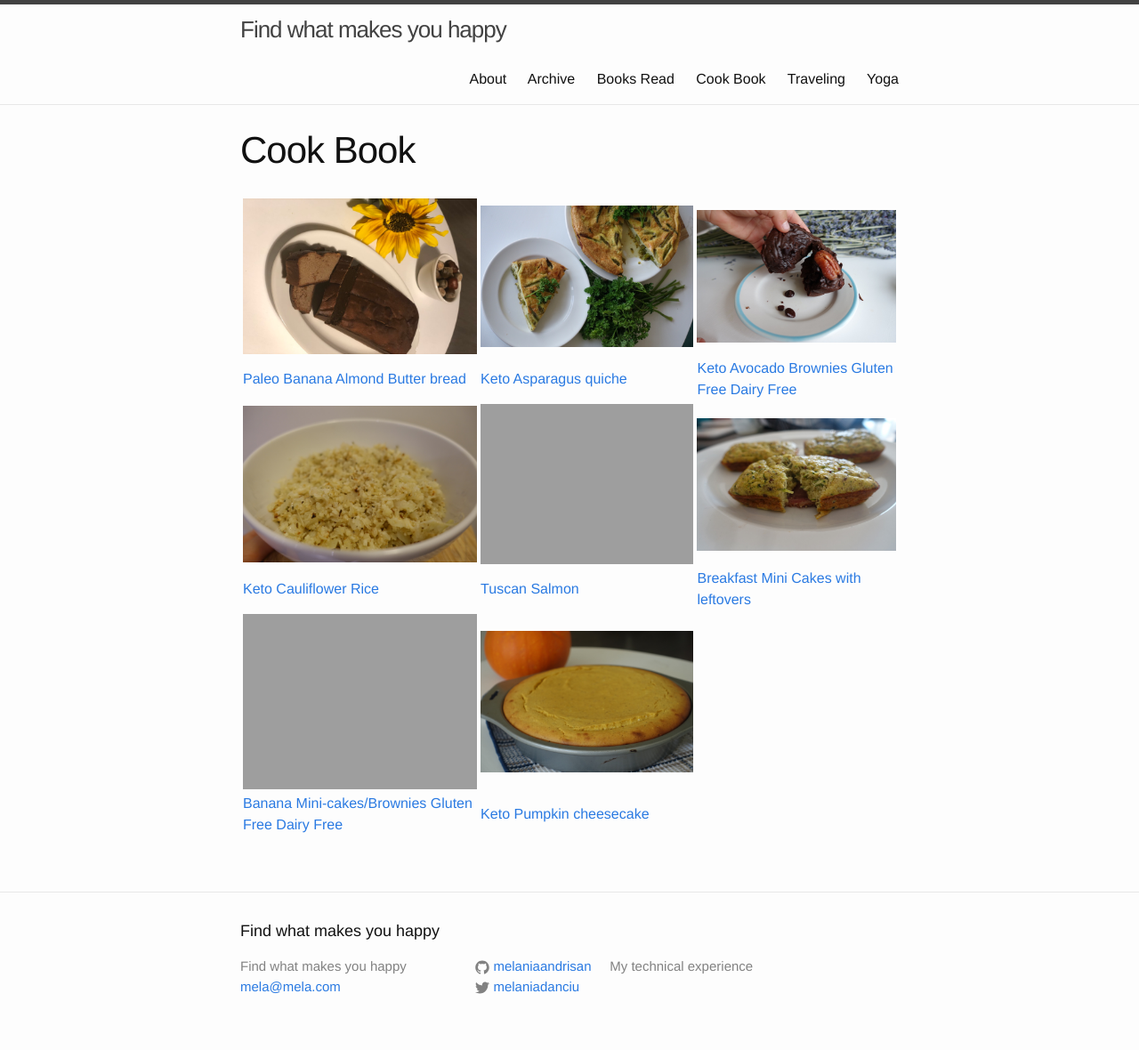
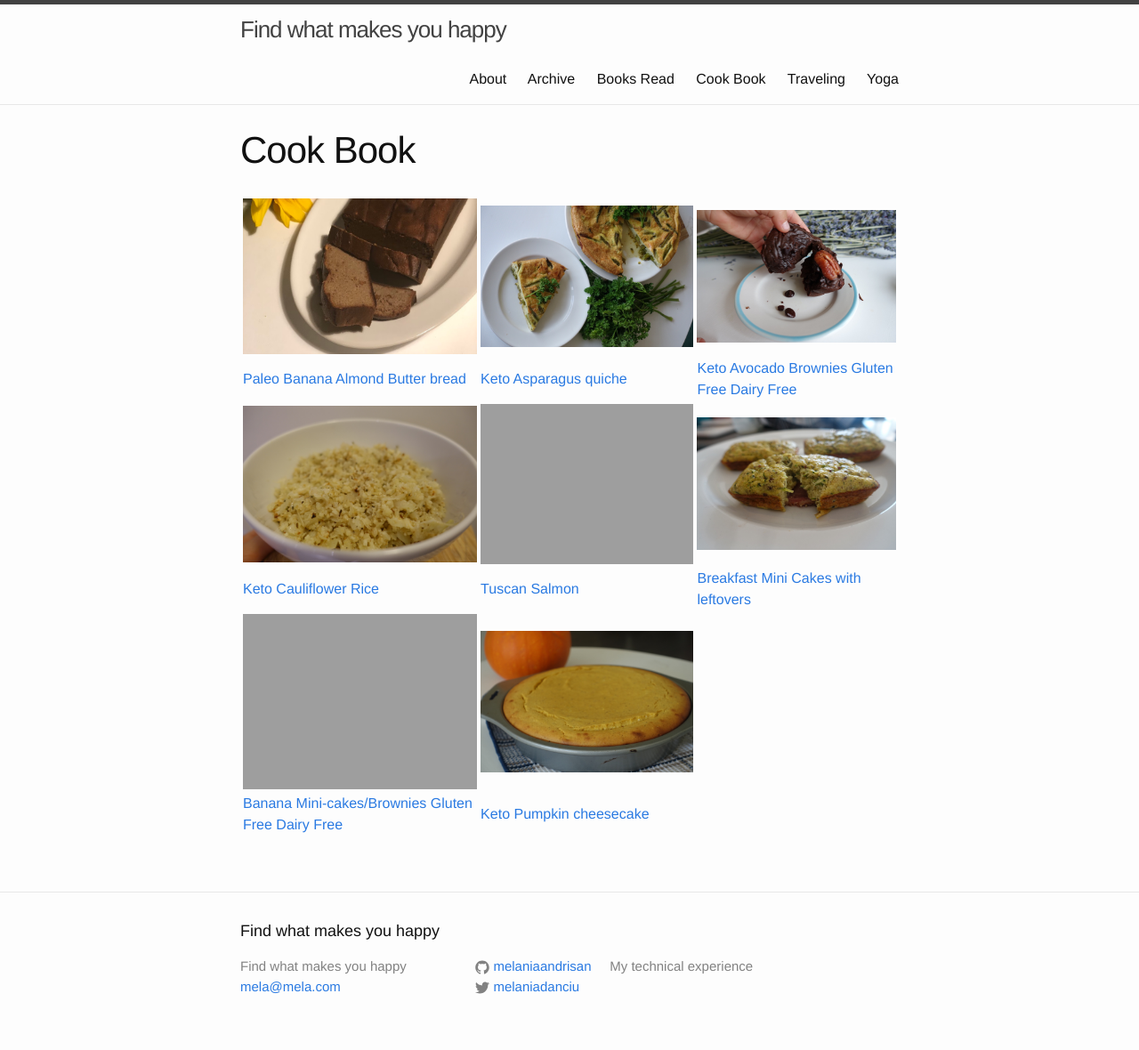
Before and after one commit to melaniaandrisan/melaniaandrisan.github.io, a Jekyll site: the page built from food_history.md, in a window 1280 px wide. Shown: the whole page at 89% size. Built offline with Jekyll 4.4.1, drawn with Linux system fonts in a browser that asks for light colours; comment, search, counter and statistics services are not loaded.

Commit message:
small cook book update

```diff
--- a/food_history.md
+++ b/food_history.md
@@ -7,7 +7,7 @@ permalink: /foodhistory/
 <table width="100%">
   <tr>
     <td width="(100/3)%">
-        <img src="{{ site.url }}/assets/paleo_banana_bread/serve.JPG" alt="Paleo Banana Almond Butter bread"/>
+        <img src="{{ site.url }}/assets/paleo_banana_bread/small_serve.JPG" alt="Paleo Banana Almond Butter bread"/>
     </td>
     <td width="(100/3)%">
         <img src="{{ site.url }}/assets/keto_quiche/serve.JPG" alt="Keto Asparagus quiche"/>
```
Also changed, not shown: assets/paleo_banana_bread/small_serve.JPG (added).
